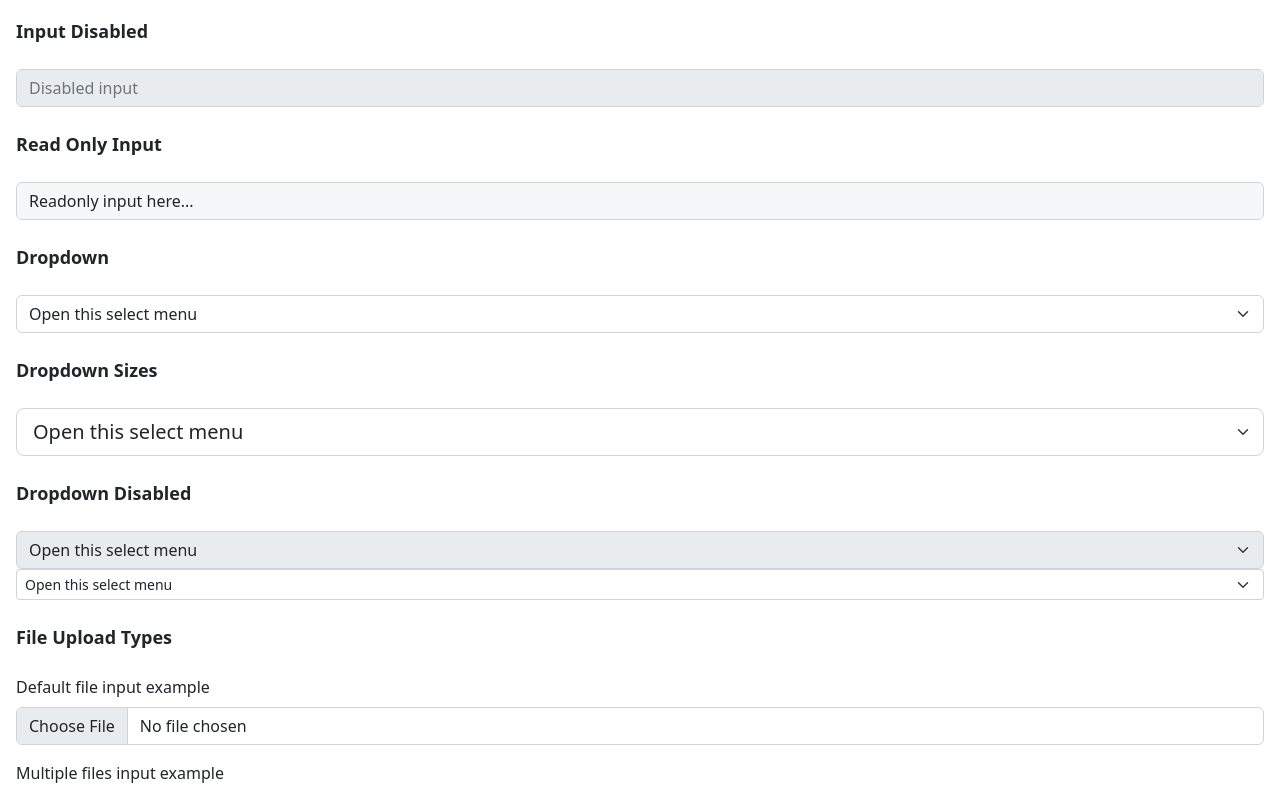
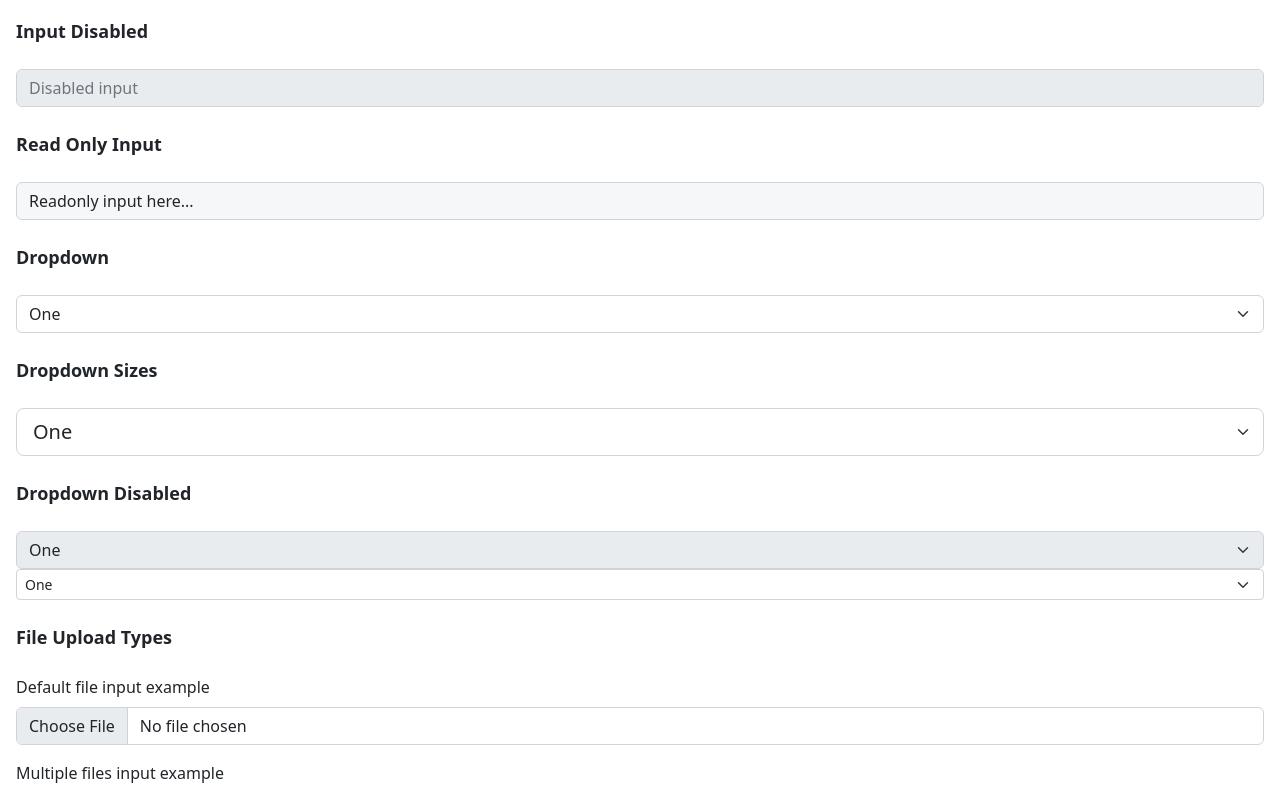
Before and after one commit to AkshayVarma21/components-library, a React (Create React App) app in the folder component-library/: page /inputs in a window 1280 px wide. Shown: the part 534-1325 px from the top of the page. Built offline with nearby package versions, Linux system fonts and the light colour scheme.

Commit message:
warning fixes

```diff
--- a/component-library/src/Components/Converter/Converter.tsx
+++ b/component-library/src/Components/Converter/Converter.tsx
@@ -4,7 +4,7 @@ import { converterJson, lengthUnitsList, weightUnitsList, conversionList } from
 interface ConversionItem {
     label: string,
     value: string,
- }
+}
 
 const Converter = () => {
     const [convertFrom, setConvertFrom] = useState<string>("");
@@ -46,21 +46,21 @@ const Converter = () => {
                     <label className='sub-header'>Select format</label>
                     <select className="custom-select" onChange={(e) => { onSelectConversionType(e) }}>
                         <option value=""> Choose... </option>
-                        {conversionList.map((item) => <option value={item.value}> {item.label} </option>)}
+                        {conversionList.map((item, index) => <option value={item.value} key={index}> {item.label} </option>)}
                     </select>
                 </div>
                 <div className="form-group">
                     <label className='sub-header'>From</label>
                     <select className="custom-select" onChange={(e) => onSelectConvertFrom(e)} value={convertFrom}>
                         <option value=""> Choose... </option>
-                        {selectedFormat.map((item) => <option value={item.value}> {item.label} </option>)}
+                        {selectedFormat.map((item, index) => <option value={item.value} key={index}> {item.label} </option>)}
                     </select>
                 </div>
                 <div className="form-group">
                     <label className='sub-header'>To</label>
                     <select className="custom-select" onChange={(e) => onSelectConvertTo(e)} value={convertTo}>
                         <option value=""> Choose... </option>
-                        {selectedFormat.map((item) => <option value={item.value}> {item.label} </option>)}
+                        {selectedFormat.map((item, index) => <option value={item.value} key={index}> {item.label} </option>)}
                     </select>
                 </div>
                 {setConvertedValue() && convertTo && convertFrom &&
--- a/component-library/src/Components/Inputs/Inputs.tsx
+++ b/component-library/src/Components/Inputs/Inputs.tsx
@@ -33,8 +33,8 @@ const Inputs = () => {
 
             {/* Dropdown */}
             <div className="sub-header my-4">Dropdown</div>
-            <select className="form-select" aria-label="Default select example">
-                <option selected>Open this select menu</option>
+            <select className="form-select" aria-label="Default select example" defaultValue={"1"}>
+                <option >Open this select menu</option>
                 <option value="1">One</option>
                 <option value="2">Two</option>
                 <option value="3">Three</option>
@@ -42,8 +42,8 @@ const Inputs = () => {
 
             {/* Dropdown Sizes*/}
             <div className="sub-header my-4">Dropdown Sizes</div>
-            <select className="form-select form-select-lg mb-3" aria-label=".form-select-lg example">
-                <option selected>Open this select menu</option>
+            <select className="form-select form-select-lg mb-3" aria-label=".form-select-lg example" defaultValue={"1"}>
+                <option >Open this select menu</option>
                 <option value="1">One</option>
                 <option value="2">Two</option>
                 <option value="3">Three</option>
@@ -52,15 +52,15 @@ const Inputs = () => {
 
             {/* Dropdown Disabled*/}
             <div className="sub-header my-4">Dropdown Disabled</div>
-            <select className="form-select" aria-label="Disabled select example" disabled>
-                <option selected>Open this select menu</option>
+            <select className="form-select" aria-label="Disabled select example" disabled defaultValue={"1"}>
+                <option >Open this select menu</option>
                 <option value="1">One</option>
                 <option value="2">Two</option>
                 <option value="3">Three</option>
             </select>
 
-            <select className="form-select form-select-sm" aria-label=".form-select-sm example">
-                <option selected>Open this select menu</option>
+            <select className="form-select form-select-sm" aria-label=".form-select-sm example" defaultValue={"1"}>
+                <option >Open this select menu</option>
                 <option value="1">One</option>
                 <option value="2">Two</option>
                 <option value="3">Three</option>
```
